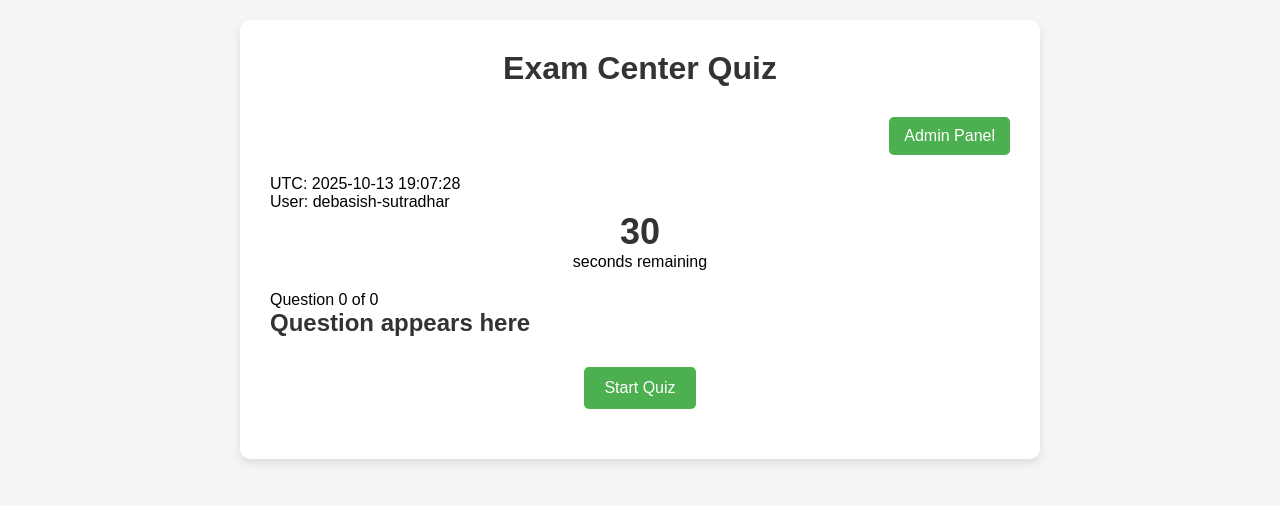
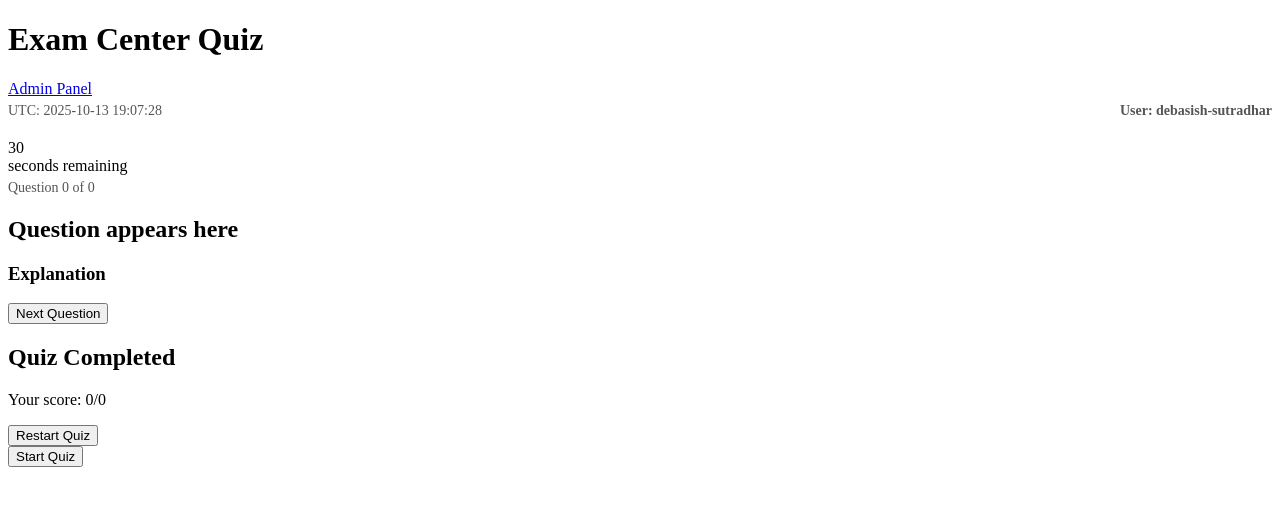
Before and after one commit to debasish-sutradhar/exam-center-quiz, a plain HTML site: page index.html in a window 1280 px wide. Drawn offline with Linux system fonts and the light colour scheme.

Commit message:
Add styles for timestamp, user info, and progress text
Added new styles for timestamps, user info, and progress text.

```diff
--- a/styles.css
+++ b/styles.css
@@ -1,139 +1,53 @@
-* {
-    margin: 0;
-    padding: 0;
-    box-sizing: border-box;
-    font-family: 'Arial', sans-serif;
+/* Add these to your existing styles.css */
+.timestamp, .user-info, .progress-text {
+    color: #555;
+    font-size: 14px;
+    margin: 5px 0;
+    text-align: right;
 }
 
-body {
-    background-color: #f5f5f5;
-    padding: 20px;
-}
-
-.container {
-    max-width: 800px;
-    margin: 0 auto;
-    background-color: white;
-    padding: 30px;
-    border-radius: 10px;
-    box-shadow: 0 4px 8px rgba(0, 0, 0, 0.1);
-}
-
-h1 {
-    text-align: center;
-    margin-bottom: 30px;
-    color: #333;
-}
-
-/* nav for admin link */
-.navigation {
-    display: flex;
-    justify-content: flex-end;
-    margin-bottom: 20px;
-}
-
-.nav-button {
-    background-color: #4caf50;
-    color: white;
-    border: none;
-    padding: 10px 15px;
-    font-size: 16px;
-    border-radius: 5px;
-    cursor: pointer;
-    text-decoration: none;
-    display: inline-block;
-    transition: background-color 0.3s;
-}
-
-.nav-button:hover {
-    background-color: #388e3c;
-}
-
-#timer-container {
-    text-align: center;
-    margin-bottom: 20px;
-}
-
-#timer {
-    font-size: 36px;
-    color: #333;
+.user-info {
     font-weight: bold;
 }
 
-#timer.warning {
-    color: #ff9800;
+#quiz-info {
+    margin-bottom: 15px;
+    display: flex;
+    justify-content: space-between;
+    align-items: center;
 }
 
-#timer.danger {
-    color: #f44336;
-    animation: pulse 1s infinite;
+.multi-select {
+    border: 2px solid #e0e0e0;
 }
 
-@keyframes pulse {
-    0% { transform: scale(1); }
-    50% { transform: scale(1.05); }
-    100% { transform: scale(1); }
+.multi-select:hover {
+    border-color: #2196F3;
 }
 
-#question-container { margin-bottom: 30px; }
-#question-text { margin-bottom: 20px; color: #333; }
-
-.option {
-    padding: 15px;
-    background-color: #f0f0f0;
-    border: 1px solid #ddd;
-    border-radius: 5px;
-    margin-bottom: 10px;
-    cursor: pointer;
-    transition: background-color 0.3s;
+.selected-multi {
+    background-color: #bbdefb;
+    border: 2px solid #2196F3;
 }
 
-.option:hover { background-color: #e0e0e0; }
-.option.selected { background-color: #4caf50; color: white; }
-.option.incorrect { background-color: #f44336; color: white; }
-.option.correct { background-color: #4caf50; color: white; }
-
-#explanation-container {
-    background-color: #f9f9f9;
-    border-left: 4px solid #4caf50;
-    padding: 15px;
-    margin-bottom: 20px;
+.multi-select-instruction {
+    text-align: center;
+    margin: 10px 0;
+    color: #555;
+    font-style: italic;
 }
 
-.hidden { display: none; }
-
-button {
-    background-color: #4caf50;
-    color: white;
-    border: none;
-    padding: 12px 20px;
-    font-size: 16px;
-    border-radius: 5px;
-    cursor: pointer;
-    display: block;
-    margin: 20px auto;
-    transition: background-color 0.3s;
+#submit-multi {
+    background-color: #2196F3;
+    margin-top: 15px;
 }
 
-button:hover { background-color: #388e3c; }
-
-#results-container { text-align: center; }
-
-/* Mobile Responsiveness */
-@media (max-width: 768px) {
-    .container { padding: 15px; }
-    h1 { font-size: 24px; margin-bottom: 20px; }
-    #timer { font-size: 28px; }
-    #question-text { font-size: 18px; }
-    .option { padding: 12px; font-size: 16px; }
-    button { padding: 10px 15px; font-size: 14px; }
-    #explanation-container { padding: 10px; }
+#submit-multi:hover {
+    background-color: #1976D2;
 }
 
-@media (max-width: 480px) {
-    .container { padding: 10px; }
-    h1 { font-size: 20px; margin-bottom: 15px; }
-    #timer { font-size: 24px; }
-    #question-text { font-size: 16px; }
-    .option { padding: 10px; font-size: 14px; }
+.progress-text {
+    text-align: left;
+    margin-bottom: 10px;
+    font-weight: 500;
 }
```
